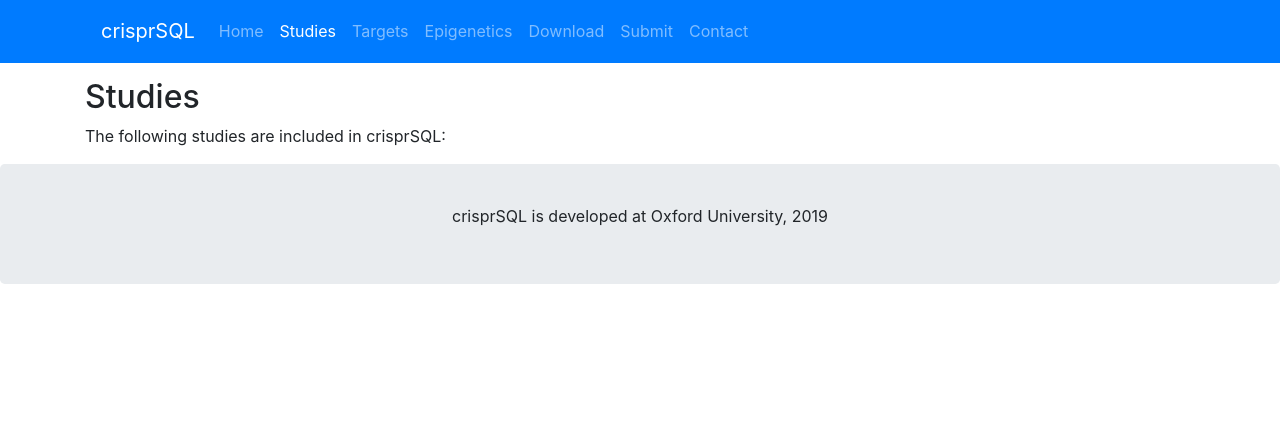
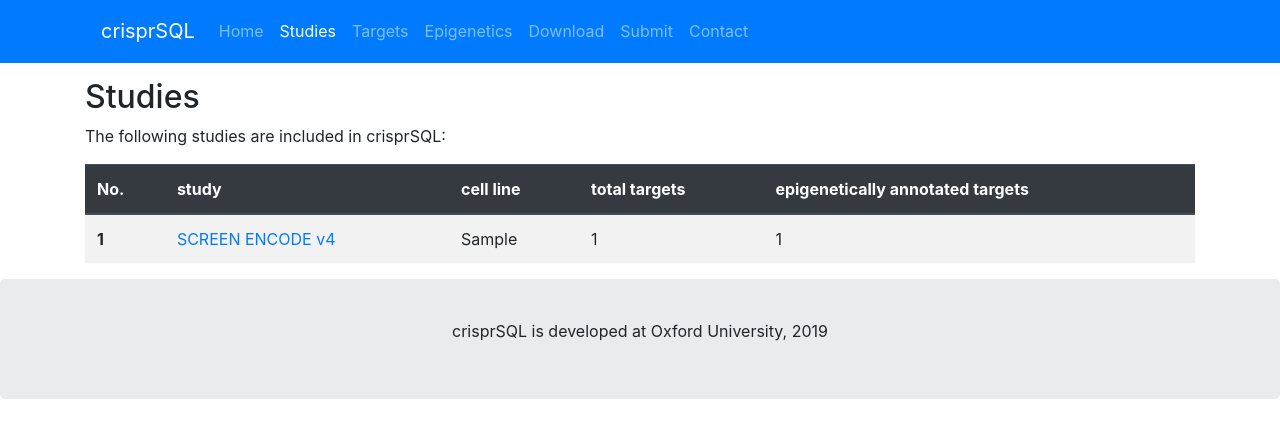
Before and after one commit to florianst/crisprsql, a PHP site: page /studies.php in a window 1280 px wide. Shown: the part 198-636 px from the top of the page. Run offline with PHP 8.4, Linux system fonts and the light colour scheme; tables that the repository leaves empty or names only in its code hold one stand-in row (values such as "Sample post"); data that the repository does not hold is empty; a stand-in replaces the project's code that opens the database connection; some libraries are stand-ins or nearby versions.

Commit message:
implement studies table

```diff
--- a/studies.php
+++ b/studies.php
@@ -5,6 +5,28 @@ include "inc/header.php";
 <p>The following studies are included in crisprSQL:</p>
 
 <?php
+$result = $conn->query("SELECT experiment_id, cell_line, COUNT(*) AS count FROM cleavage_data GROUP BY experiment_id, cell_line"); // group the data according to assay type and cell line
+if ($result->num_rows > 0) {
+    echo '<table class="table table-striped">
+          <thead class="thead-dark">
+          <tr>
+            <th scope="col">No.</th>
+            <th scope="col">study</th>
+            <th scope="col">cell line</th>
+            <th scope="col">total targets</th>
+            <th scope="col">epigenetically annotated targets</th>
+          </tr>
+          </thead>
+          <tbody>';
+
+    while($row = $result->fetch_assoc()) { // output data of each row
+        $i++;
+        $result2 = $conn->query("SELECT id FROM cleavage_data WHERE experiment_id='{$row["experiment_id"]}' AND epigenetics_ids != ''");
+        echo '<tr><th scope="row">'.$i.'</th><td><a href="http://screen.encodeproject.org/" target="_blank">SCREEN ENCODE v4</a></td><td>'.$row["cell_line"].'</td><td>'.$row["count"].'</td><td>'.$result2->num_rows.'</td></tr>';
+    }
+    echo "</tbody></table>";
+}
+
 include "inc/footer.php";
 
 ?>
```
